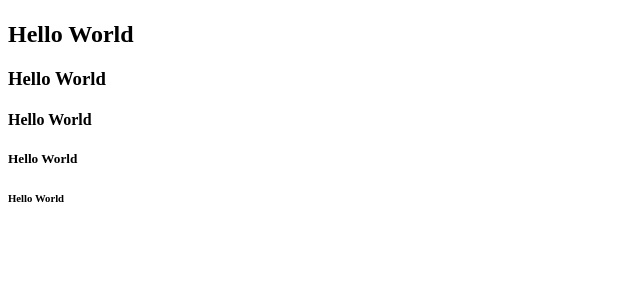
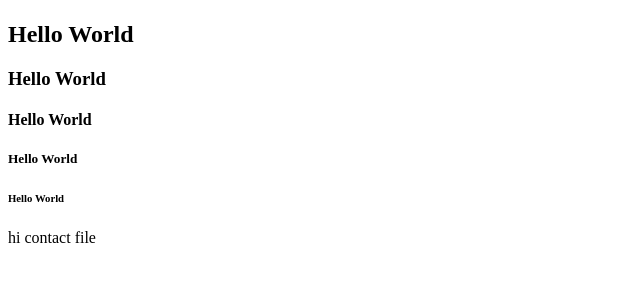
Before and after one commit to RajuAchhami/learning-git, a plain HTML site: page contact.html in a window 1280 px wide. Shown: the part 59-340 px from the top of the page, without its empty margins (0-640 px from the left). Drawn offline with Linux system fonts and the light colour scheme.

Commit message:
added contact file

```diff
--- a/contact.html
+++ b/contact.html
@@ -12,6 +12,7 @@
     <h4>Hello World</h4>
     <h5>Hello World</h5>
     <h6>Hello World</h6>
+    <p>hi contact file</p>
 
 </body>
 </html>
```
